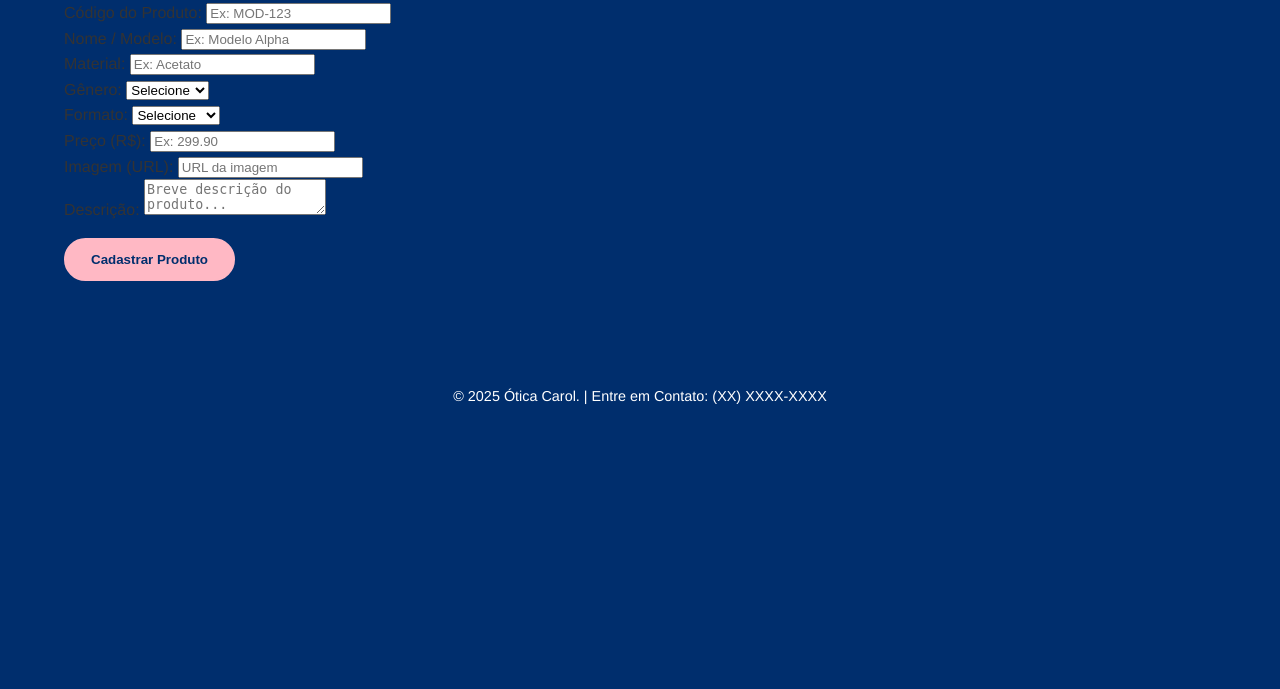
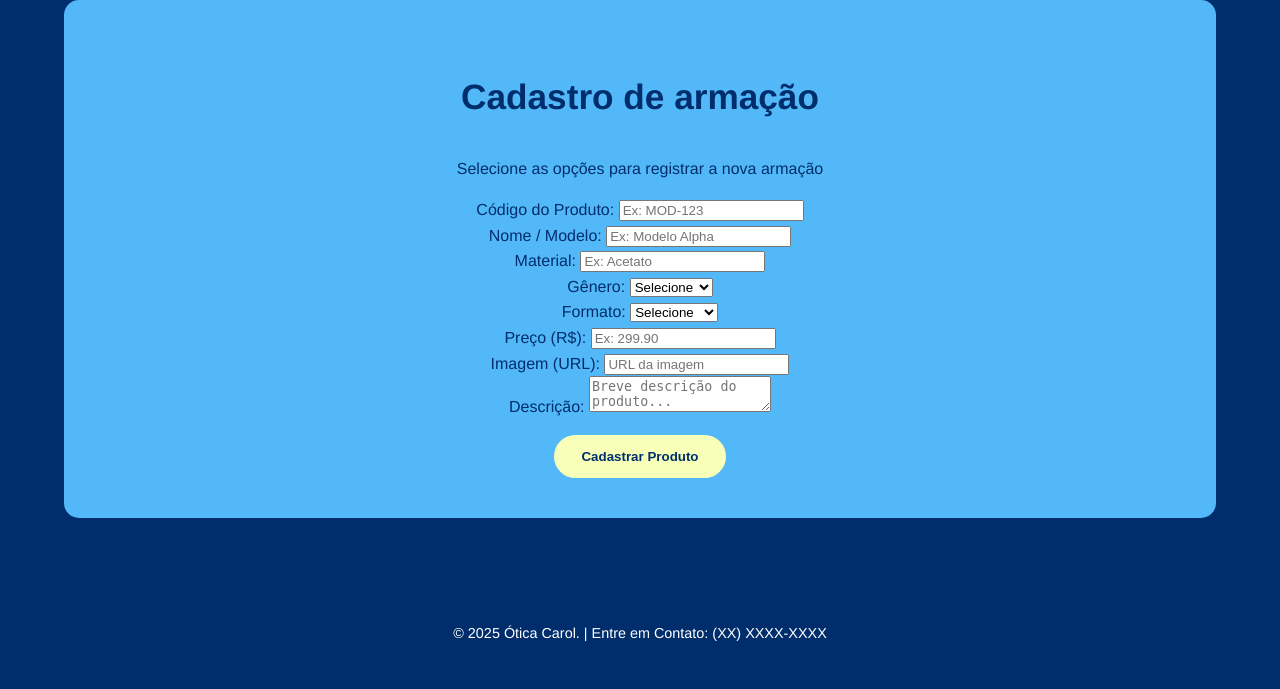
Before and after one commit to LuizFerraz39/extensao-site-otica, a PHP site: page /cadastroprototype.html in a window 1280 px wide. Shown: the top 689 px of the page. Run offline with PHP 8.4, Linux system fonts and the light colour scheme.

Commit message:
update visual

```diff
--- a/catalogo/cadastroprototype.html
+++ b/catalogo/cadastroprototype.html
@@ -6,10 +6,13 @@
     <title>Cadastro de Óculos - Ótica Carol</title>
     <link rel="stylesheet" href="style.css">
 </head>
+
 <body style="background-color: #002E6D">
     <main class="container">
-        <section>
-            <form id="form-cadastro">
+        <section class="destaque">
+            <h2>Cadastro de armação</h2>
+            <p>Selecione as opções para registrar a nova armação</p>
+                       <form id="form-cadastro">
                 <div class="form-grupo">
                     <label for="codigo">Código do Produto:</label>
                     <input type="text" id="codigo" name="codigo" placeholder="Ex: MOD-123" required>
@@ -74,6 +77,12 @@
         </section>
     </main>
 
+    <main class="container">
+        <section>
+
+        </section>
+    </main>
+
     <!-- Rodapé -->
     <footer>
         <div class="container">
--- a/catalogo/style.css
+++ b/catalogo/style.css
@@ -2,11 +2,13 @@
 
 :root {
     --cor-primaria: #002E6D; /* Azul Marinho (Logo) */
-    --cor-secundaria: #FFB8C4; /* Rosa Pastel (CTA/Destaque) */
-    --cor-fundo: #FBF7F4; /* Bege Claro/Off-White */
+    --cor-secundaria: #f7ffb8; /* Rosa Pastel (CTA/Destaque) */
+    --cor-fundo: #f4fbfa; /* Bege Claro/Off-White */
     --cor-texto-principal: #333333;
     --cor-texto-suave: #6C757D; /* Cinza suave */
     --cor-sucesso: #28a745; /* Verde para sucesso */
+    --cor-opcional: #a0fffa;
+    --cor-opcional2: #52b8f7;
 }
 
 /* Configurações básicas */
@@ -122,7 +124,7 @@ h2 {
 
 .preco {
     font-size: 1.4em;
-    color: var(--cor-secundaria); /* Preço em destaque com a cor de incentivo */
+    color: var(--cor-texto-principal); /* Preço em destaque com a cor de incentivo */
     font-weight: bold;
     margin: 10px 0;
 }
@@ -214,3 +216,12 @@ footer {
     margin-bottom: 40px;
     border-radius: 15px;
 }
+
+.destaque {
+    background-color: var(--cor-opcional2); /* rosa pastel do tema */
+    color: var(--cor-primaria); /* texto azul escuro */
+    padding: 40px;
+    border-radius: 15px;
+    box-shadow: 0 8px 15px rgba(0, 46, 109, 0.1);
+    text-align: center;
+}
```
